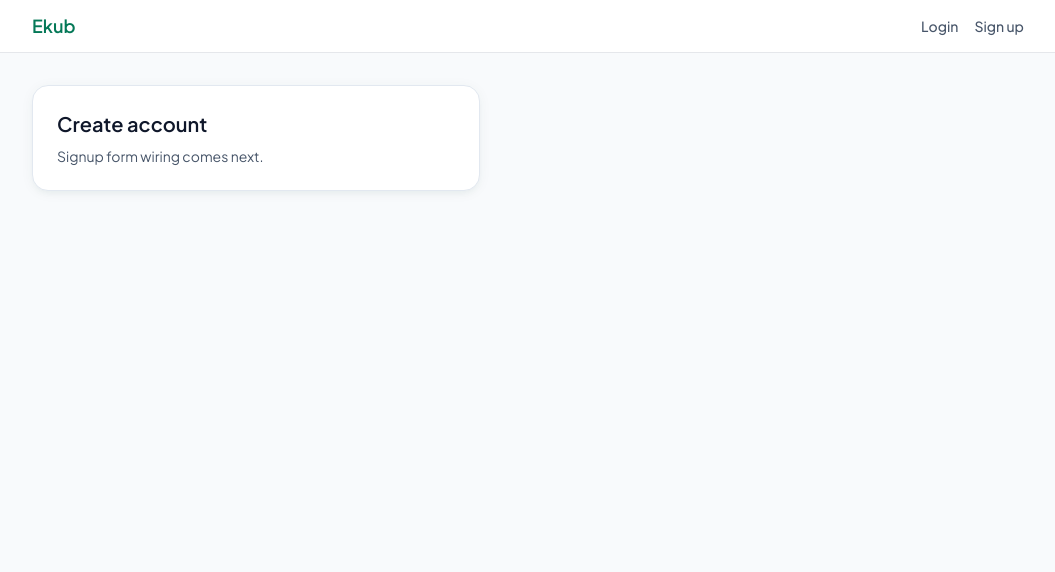
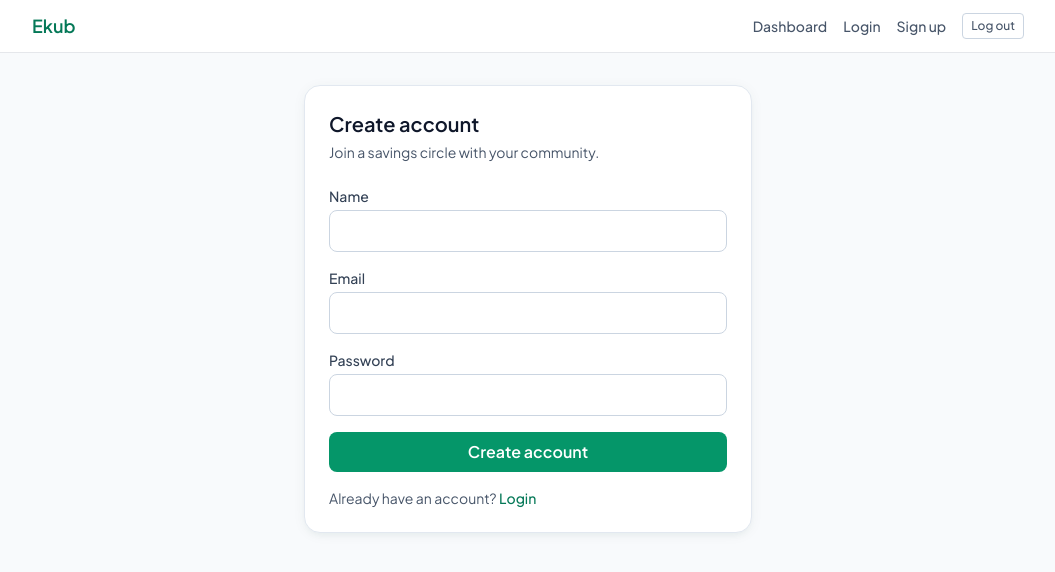
Before and after one commit to Flagot/Ekub, a React (Vite) app in the folder Frontend/: page /signup in a window 1280 px wide. Shown: the top 572 px of the page, without its empty margins (112-1167 px from the left). Built offline with nearby package versions, Linux system fonts and the light colour scheme.

Commit message:
wire api client and auth forms for login signup

```diff
--- a/Frontend/src/App.jsx
+++ b/Frontend/src/App.jsx
@@ -1,7 +1,11 @@
 import { Link, Navigate, Route, Routes } from "react-router-dom";
+import LandingPage from "./pages/LandingPage";
+import LoginPage from "./pages/LoginPage";
+import SignupPage from "./pages/SignupPage";
+import { clearAuthToken, getAuthToken } from "./lib/authClient";
 
 const ProtectedRoute = ({ children }) => {
-  const token = localStorage.getItem("ekub_token");
+  const token = getAuthToken();
   return token ? children : <Navigate to="/login" replace />;
 };
 
@@ -13,37 +17,21 @@ const Layout = ({ children }) => (
           Ekub
         </Link>
         <nav className="flex items-center gap-4 text-sm font-medium text-slate-600">
+          <Link to="/dashboard">Dashboard</Link>
           <Link to="/login">Login</Link>
           <Link to="/signup">Sign up</Link>
+          <button
+            className="rounded border border-slate-300 px-2 py-1 text-xs"
+            onClick={clearAuthToken}
+            type="button"
+          >
+            Log out
+          </button>
         </nav>
       </div>
     </header>
     <main className="mx-auto w-full max-w-5xl px-4 py-8">{children}</main>
   </div>
-);
-
-const LandingPage = () => (
-  <section className="rounded-2xl border bg-white p-8 shadow-soft">
-    <h1 className="font-display text-3xl text-slate-900">Build your savings circle</h1>
-    <p className="mt-3 max-w-2xl text-slate-600">
-      Start a rotating savings group, invite members, and track payouts over each
-      contribution cycle.
-    </p>
-  </section>
-);
-
-const LoginPage = () => (
-  <section className="card max-w-md">
-    <h2 className="text-xl font-semibold text-slate-900">Login</h2>
-    <p className="mt-2 text-sm text-slate-600">Auth form wiring comes next.</p>
-  </section>
-);
-
-const SignupPage = () => (
-  <section className="card max-w-md">
-    <h2 className="text-xl font-semibold text-slate-900">Create account</h2>
-    <p className="mt-2 text-sm text-slate-600">Signup form wiring comes next.</p>
-  </section>
 );
 
 const DashboardPage = () => (
--- /dev/null
+++ b/Frontend/src/apiClient.js
@@ -0,0 +1,8 @@
+import axios from "axios";
+
+const apiClient = axios.create({
+  baseURL: "/api",
+  withCredentials: true,
+});
+
+export default apiClient;
--- /dev/null
+++ b/Frontend/src/lib/authClient.js
@@ -0,0 +1,30 @@
+import apiClient from "../apiClient";
+
+export const TOKEN_KEY = "ekub_token";
+
+export const authClient = {
+  async login(payload) {
+    const { data } = await apiClient.post("/auth/login", payload);
+    return data;
+  },
+  async register(payload) {
+    const { data } = await apiClient.post("/auth/register", payload);
+    return data;
+  },
+  async me() {
+    const { data } = await apiClient.get("/auth/me");
+    return data;
+  },
+};
+
+export const setAuthToken = (token) => {
+  localStorage.setItem(TOKEN_KEY, token);
+};
+
+export const clearAuthToken = () => {
+  localStorage.removeItem(TOKEN_KEY);
+};
+
+export const getAuthToken = () => {
+  return localStorage.getItem(TOKEN_KEY);
+};
--- /dev/null
+++ b/Frontend/src/pages/LandingPage.jsx
@@ -0,0 +1,27 @@
+import { Link } from "react-router-dom";
+
+const LandingPage = () => (
+  <section className="rounded-2xl border bg-white p-8 shadow-soft">
+    <h1 className="font-display text-3xl text-slate-900">Build your savings circle</h1>
+    <p className="mt-3 max-w-2xl text-slate-600">
+      Start a rotating savings group, invite members, and track payouts over each
+      contribution cycle.
+    </p>
+    <div className="mt-6 flex gap-3">
+      <Link
+        className="rounded-lg bg-primary-600 px-4 py-2 font-semibold text-white hover:bg-primary-700"
+        to="/signup"
+      >
+        Get started
+      </Link>
+      <Link
+        className="rounded-lg border border-slate-300 px-4 py-2 font-semibold text-slate-700 hover:bg-slate-50"
+        to="/login"
+      >
+        I already have an account
+      </Link>
+    </div>
+  </section>
+);
+
+export default LandingPage;
--- /dev/null
+++ b/Frontend/src/pages/LoginPage.jsx
@@ -0,0 +1,86 @@
+import { useState } from "react";
+import { Link, useNavigate } from "react-router-dom";
+import { authClient, setAuthToken } from "../lib/authClient";
+
+const LoginPage = () => {
+  const navigate = useNavigate();
+  const [form, setForm] = useState({ email: "", password: "" });
+  const [error, setError] = useState("");
+  const [isSubmitting, setIsSubmitting] = useState(false);
+
+  const handleChange = (event) => {
+    const { name, value } = event.target;
+    setForm((prev) => ({ ...prev, [name]: value }));
+  };
+
+  const handleSubmit = async (event) => {
+    event.preventDefault();
+    setIsSubmitting(true);
+    setError("");
+
+    try {
+      const data = await authClient.login(form);
+      if (data?.token) {
+        setAuthToken(data.token);
+      }
+      navigate("/dashboard");
+    } catch (submitError) {
+      const apiMessage = submitError?.response?.data?.message;
+      setError(apiMessage || "Login failed. Please check your credentials.");
+    } finally {
+      setIsSubmitting(false);
+    }
+  };
+
+  return (
+    <section className="card mx-auto max-w-md">
+      <h2 className="text-xl font-semibold text-slate-900">Login</h2>
+      <p className="mt-1 text-sm text-slate-600">Continue to your Ekub dashboard.</p>
+
+      <form className="mt-6 space-y-4" onSubmit={handleSubmit}>
+        <label className="block">
+          <span className="mb-1 block text-sm font-medium text-slate-700">Email</span>
+          <input
+            className="w-full rounded-lg border border-slate-300 px-3 py-2 outline-none ring-primary-400 focus:ring-2"
+            type="email"
+            name="email"
+            value={form.email}
+            onChange={handleChange}
+            required
+          />
+        </label>
+
+        <label className="block">
+          <span className="mb-1 block text-sm font-medium text-slate-700">Password</span>
+          <input
+            className="w-full rounded-lg border border-slate-300 px-3 py-2 outline-none ring-primary-400 focus:ring-2"
+            type="password"
+            name="password"
+            value={form.password}
+            onChange={handleChange}
+            required
+          />
+        </label>
+
+        {error ? <p className="text-sm text-red-600">{error}</p> : null}
+
+        <button
+          className="w-full rounded-lg bg-primary-600 px-4 py-2 font-semibold text-white hover:bg-primary-700 disabled:opacity-70"
+          type="submit"
+          disabled={isSubmitting}
+        >
+          {isSubmitting ? "Signing in..." : "Sign in"}
+        </button>
+      </form>
+
+      <p className="mt-4 text-sm text-slate-600">
+        New here?{" "}
+        <Link className="font-medium text-primary-700 hover:underline" to="/signup">
+          Create an account
+        </Link>
+      </p>
+    </section>
+  );
+};
+
+export default LoginPage;
--- /dev/null
+++ b/Frontend/src/pages/SignupPage.jsx
@@ -0,0 +1,101 @@
+import { useState } from "react";
+import { Link, useNavigate } from "react-router-dom";
+import { authClient, setAuthToken } from "../lib/authClient";
+
+const SignupPage = () => {
+  const navigate = useNavigate();
+  const [form, setForm] = useState({ name: "", email: "", password: "" });
+  const [error, setError] = useState("");
+  const [isSubmitting, setIsSubmitting] = useState(false);
+
+  const handleChange = (event) => {
+    const { name, value } = event.target;
+    setForm((prev) => ({ ...prev, [name]: value }));
+  };
+
+  const handleSubmit = async (event) => {
+    event.preventDefault();
+    setIsSubmitting(true);
+    setError("");
+
+    try {
+      const data = await authClient.register(form);
+      if (data?.token) {
+        setAuthToken(data.token);
+      }
+      navigate("/dashboard");
+    } catch (submitError) {
+      const apiMessage = submitError?.response?.data?.message;
+      setError(apiMessage || "Signup failed. Please try again.");
+    } finally {
+      setIsSubmitting(false);
+    }
+  };
+
+  return (
+    <section className="card mx-auto max-w-md">
+      <h2 className="text-xl font-semibold text-slate-900">Create account</h2>
+      <p className="mt-1 text-sm text-slate-600">
+        Join a savings circle with your community.
+      </p>
+
+      <form className="mt-6 space-y-4" onSubmit={handleSubmit}>
+        <label className="block">
+          <span className="mb-1 block text-sm font-medium text-slate-700">Name</span>
+          <input
+            className="w-full rounded-lg border border-slate-300 px-3 py-2 outline-none ring-primary-400 focus:ring-2"
+            type="text"
+            name="name"
+            value={form.name}
+            onChange={handleChange}
+            required
+          />
+        </label>
+
+        <label className="block">
+          <span className="mb-1 block text-sm font-medium text-slate-700">Email</span>
+          <input
+            className="w-full rounded-lg border border-slate-300 px-3 py-2 outline-none ring-primary-400 focus:ring-2"
+            type="email"
+            name="email"
+            value={form.email}
+            onChange={handleChange}
+            required
+          />
+        </label>
+
+        <label className="block">
+          <span className="mb-1 block text-sm font-medium text-slate-700">Password</span>
+          <input
+            className="w-full rounded-lg border border-slate-300 px-3 py-2 outline-none ring-primary-400 focus:ring-2"
+            type="password"
+            name="password"
+            value={form.password}
+            onChange={handleChange}
+            required
+            minLength={8}
+          />
+        </label>
+
+        {error ? <p className="text-sm text-red-600">{error}</p> : null}
+
+        <button
+          className="w-full rounded-lg bg-primary-600 px-4 py-2 font-semibold text-white hover:bg-primary-700 disabled:opacity-70"
+          type="submit"
+          disabled={isSubmitting}
+        >
+          {isSubmitting ? "Creating account..." : "Create account"}
+        </button>
+      </form>
+
+      <p className="mt-4 text-sm text-slate-600">
+        Already have an account?{" "}
+        <Link className="font-medium text-primary-700 hover:underline" to="/login">
+          Login
+        </Link>
+      </p>
+    </section>
+  );
+};
+
+export default SignupPage;
```
